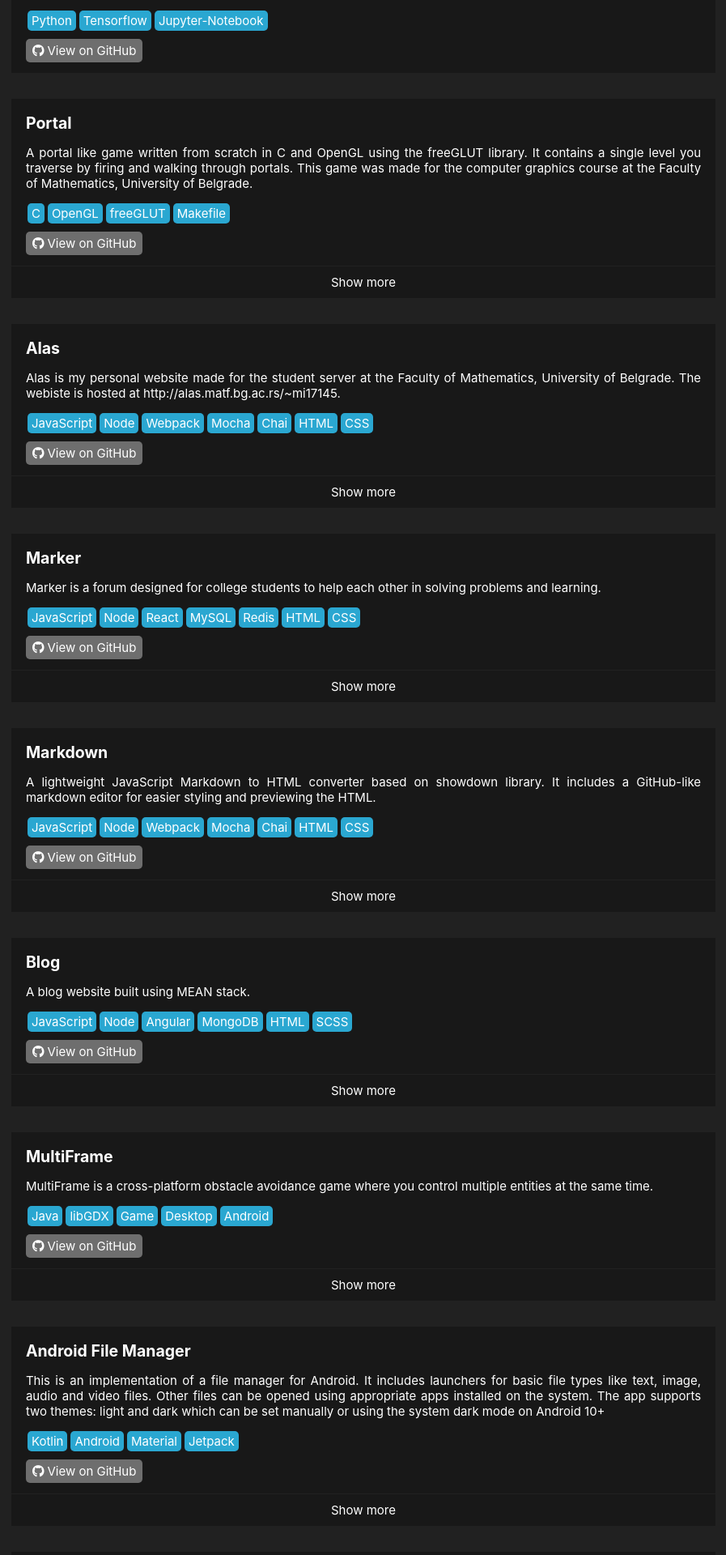
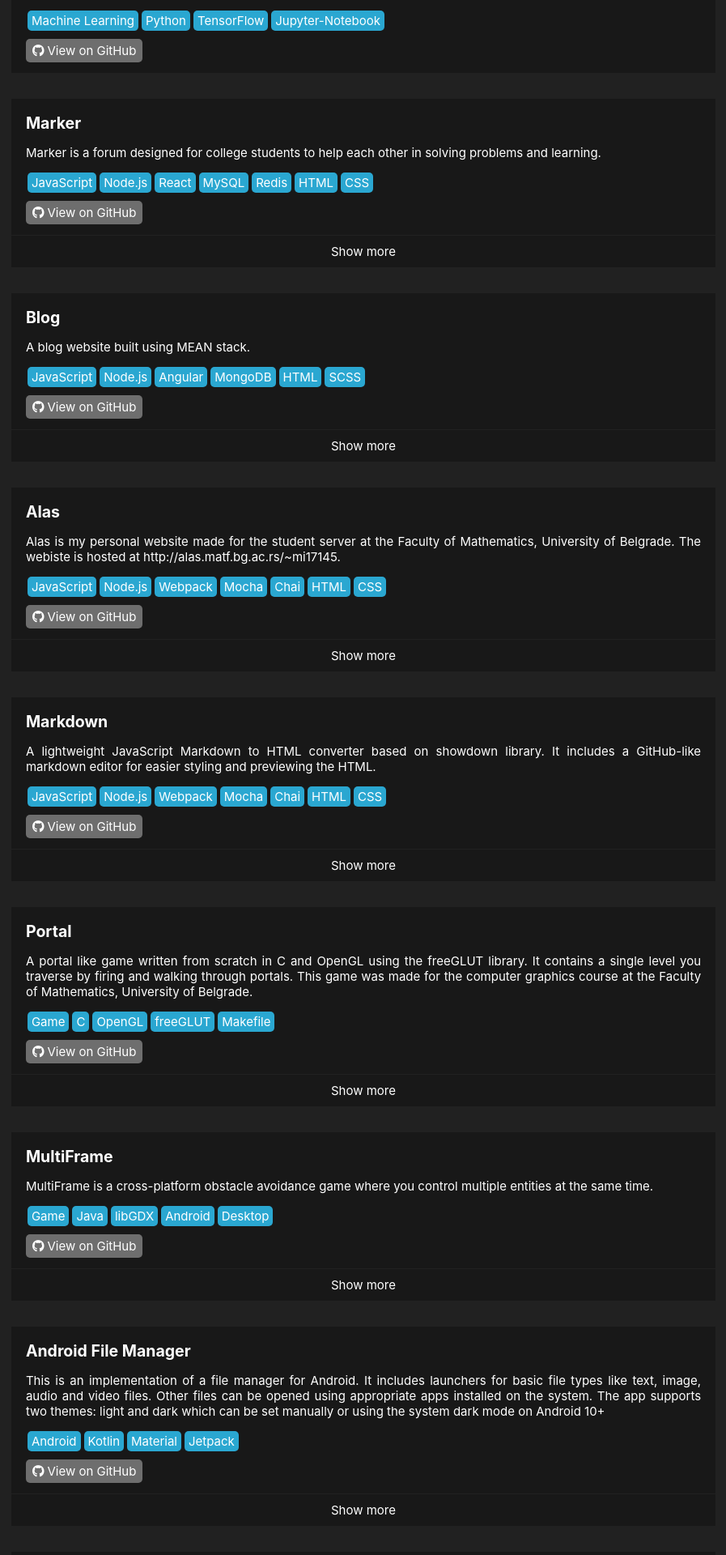
Before and after one commit to VladimirV99/vladimirv99.github.io, a React (Create React App) app: page / in a window 1280 px wide. Shown: the part 1420-3340 px from the top of the page at 81% size, without its empty margins (341-1238 px from the left). Built offline with nearby package versions, Linux system fonts and the light colour scheme.

Commit message:
Reorganize project list. Change some tags

```diff
--- a/src/sections/projectList.js
+++ b/src/sections/projectList.js
@@ -41,47 +41,13 @@ const projectList = [
     name: 'Automatic Translation',
     description:
       'Language translation using a sequence-to-sequence LSTM neural network. This project was made for the computer intelligence course at the Faculty of Mathematics, University of Belgrade.',
-    tags: ['Python', 'Tensorflow', 'Jupyter-Notebook'],
+    tags: ['Machine Learning', 'Python', 'TensorFlow', 'Jupyter-Notebook'],
     url: 'https://github.com/VladimirV99/Automatic-Translation'
-  },
-  {
-    name: 'Portal',
-    description:
-      'A portal like game written from scratch in C and OpenGL using the freeGLUT library. It contains a single level you traverse by firing and walking through portals. This game was made for the computer graphics course at the Faculty of Mathematics, University of Belgrade.',
-    tags: ['C', 'OpenGL', 'freeGLUT', 'Makefile'],
-    url: 'https://github.com/VladimirV99/Portal',
-    slides: [
-      {
-        image: 'projects/portal/recursive.png',
-        description: 'Recursive portal rendering and player model'
-      },
-      {
-        image: 'projects/portal/companion_cube.png',
-        description: 'Companion cube'
-      },
-      { image: 'projects/portal/cake.png', description: 'The cake is a lie' }
-    ]
-  },
-  {
-    name: 'Alas',
-    description:
-      'Alas is my personal website made for the student server at the Faculty of Mathematics, University of Belgrade. The webiste is hosted at http://alas.matf.bg.ac.rs/~mi17145.',
-    tags: ['JavaScript', 'Node', 'Webpack', 'Mocha', 'Chai', 'HTML', 'CSS'],
-    url: 'https://github.com/VladimirV99/Alas',
-    slides: [
-      { image: 'projects/alas/home.png', description: 'Home page' },
-      { image: 'projects/alas/converter.png', description: 'Base converter' },
-      {
-        image: 'projects/alas/arithmetics.png',
-        description: 'Hardware arithmetics'
-      },
-      { image: 'projects/alas/ieee754.png', description: 'IEEE754 converter' }
-    ]
   },
   {
     name: 'Marker',
     description: 'Marker is a forum designed for college students to help each other in solving problems and learning.',
-    tags: ['JavaScript', 'Node', 'React', 'MySQL', 'Redis', 'HTML', 'CSS'],
+    tags: ['JavaScript', 'Node.js', 'React', 'MySQL', 'Redis', 'HTML', 'CSS'],
     url: 'https://github.com/VladimirV99/Marker',
     slides: [
       {
@@ -98,20 +64,9 @@ const projectList = [
     ]
   },
   {
-    name: 'Markdown',
-    description:
-      'A lightweight JavaScript Markdown to HTML converter based on showdown library. It includes a GitHub-like markdown editor for easier styling and previewing the HTML.',
-    tags: ['JavaScript', 'Node', 'Webpack', 'Mocha', 'Chai', 'HTML', 'CSS'],
-    url: 'https://github.com/VladimirV99/Markdown',
-    slides: [
-      { image: 'projects/markdown/write.png', description: 'Write page' },
-      { image: 'projects/markdown/preview.png', description: 'Preview page' }
-    ]
-  },
-  {
     name: 'Blog',
     description: 'A blog website built using MEAN stack.',
-    tags: ['JavaScript', 'Node', 'Angular', 'MongoDB', 'HTML', 'SCSS'],
+    tags: ['JavaScript', 'Node.js', 'Angular', 'MongoDB', 'HTML', 'SCSS'],
     url: 'https://github.com/VladimirV99/Blog',
     slides: [
       {
@@ -134,10 +89,55 @@ const projectList = [
     ]
   },
   {
+    name: 'Alas',
+    description:
+      'Alas is my personal website made for the student server at the Faculty of Mathematics, University of Belgrade. The webiste is hosted at http://alas.matf.bg.ac.rs/~mi17145.',
+    tags: ['JavaScript', 'Node.js', 'Webpack', 'Mocha', 'Chai', 'HTML', 'CSS'],
+    url: 'https://github.com/VladimirV99/Alas',
+    slides: [
+      { image: 'projects/alas/home.png', description: 'Home page' },
+      { image: 'projects/alas/converter.png', description: 'Base converter' },
+      {
+        image: 'projects/alas/arithmetics.png',
+        description: 'Hardware arithmetics'
+      },
+      { image: 'projects/alas/ieee754.png', description: 'IEEE754 converter' }
+    ]
+  },
+  {
+    name: 'Markdown',
+    description:
+      'A lightweight JavaScript Markdown to HTML converter based on showdown library. It includes a GitHub-like markdown editor for easier styling and previewing the HTML.',
+    tags: ['JavaScript', 'Node.js', 'Webpack', 'Mocha', 'Chai', 'HTML', 'CSS'],
+    url: 'https://github.com/VladimirV99/Markdown',
+    slides: [
+      { image: 'projects/markdown/write.png', description: 'Write page' },
+      { image: 'projects/markdown/preview.png', description: 'Preview page' }
+    ]
+  },
+  {
+    name: 'Portal',
+    description:
+      'A portal like game written from scratch in C and OpenGL using the freeGLUT library. It contains a single level you traverse by firing and walking through portals. This game was made for the computer graphics course at the Faculty of Mathematics, University of Belgrade.',
+    tags: ['Game', 'C', 'OpenGL', 'freeGLUT', 'Makefile'],
+    url: 'https://github.com/VladimirV99/Portal',
+    slides: [
+      {
+        image: 'projects/portal/recursive.png',
+        description: 'Recursive portal rendering and player model'
+      },
+      {
+        image: 'projects/portal/companion_cube.png',
+        description: 'Companion cube'
+      },
+      { image: 'projects/portal/cake.png', description: 'The cake is a lie' }
+    ]
+  },
+  {
     name: 'MultiFrame',
     description:
       'MultiFrame is a cross-platform obstacle avoidance game where you control multiple entities at the same time.',
-    tags: ['Java', 'libGDX', 'Game', 'Desktop', 'Android'],
+    tags: ['Game', 'Java', 'libGDX', 'Android', 'Desktop'],
     url: 'https://github.com/VladimirV99/MultiFrame',
     slides: [
       {
@@ -159,7 +159,7 @@ const projectList = [
     name: 'Android File Manager',
     description:
       'This is an implementation of a file manager for Android. It includes launchers for basic file types like text, image, audio and video files. Other files can be opened using appropriate apps installed on the system. The app supports two themes: light and dark which can be set manually or using the system dark mode on Android 10+',
-    tags: ['Kotlin', 'Android', 'Material', 'Jetpack'],
+    tags: ['Android', 'Kotlin', 'Material', 'Jetpack'],
     url: 'https://github.com/VladimirV99/AndroidFileManager',
     slides: [
       {
@@ -183,7 +183,7 @@ const projectList = [
   {
     name: 'Arduino Projects',
     description: 'A collection of Arduino based projects that demonstrate the usage of various sensors and components.',
-    tags: ['Arduino', 'C++', 'Python'],
+    tags: ['Hardware', 'Arduino', 'Python'],
     url: 'https://github.com/VladimirV99/Arduino-Projects'
   },
   {
```
